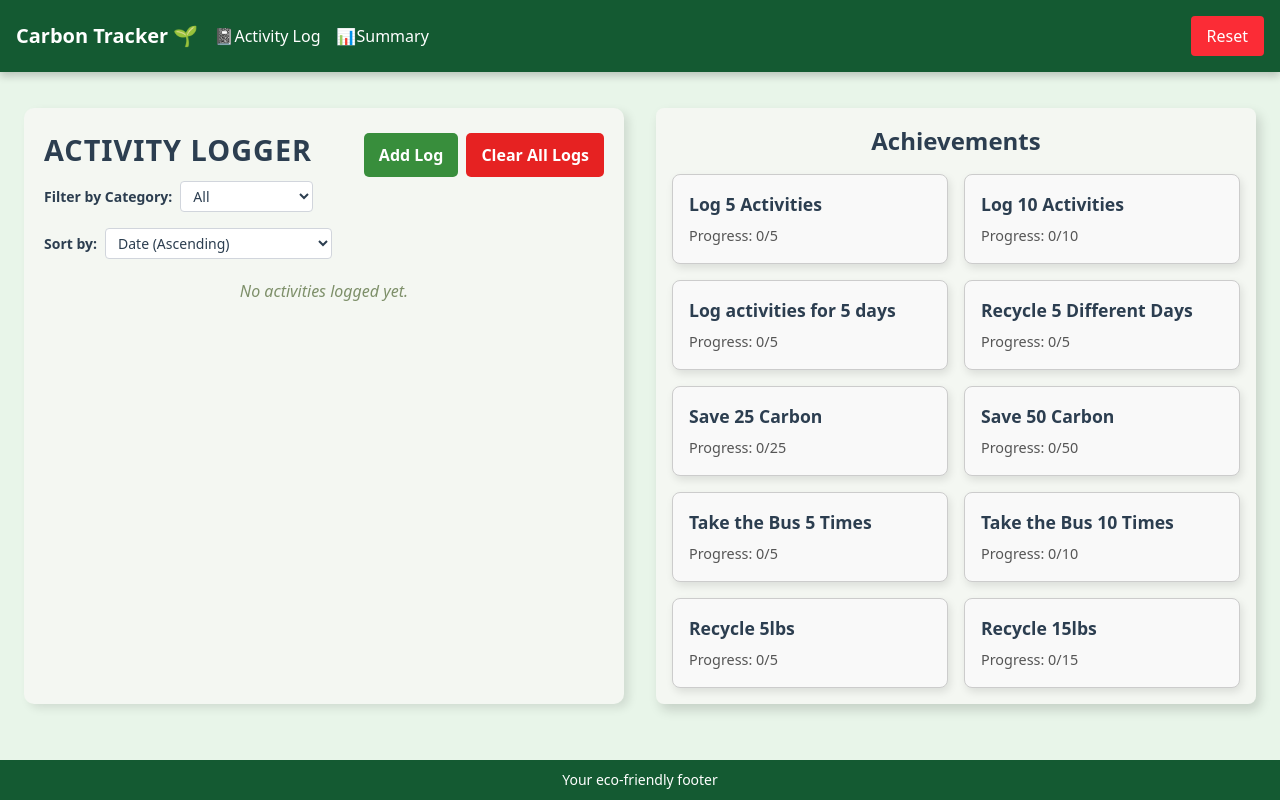
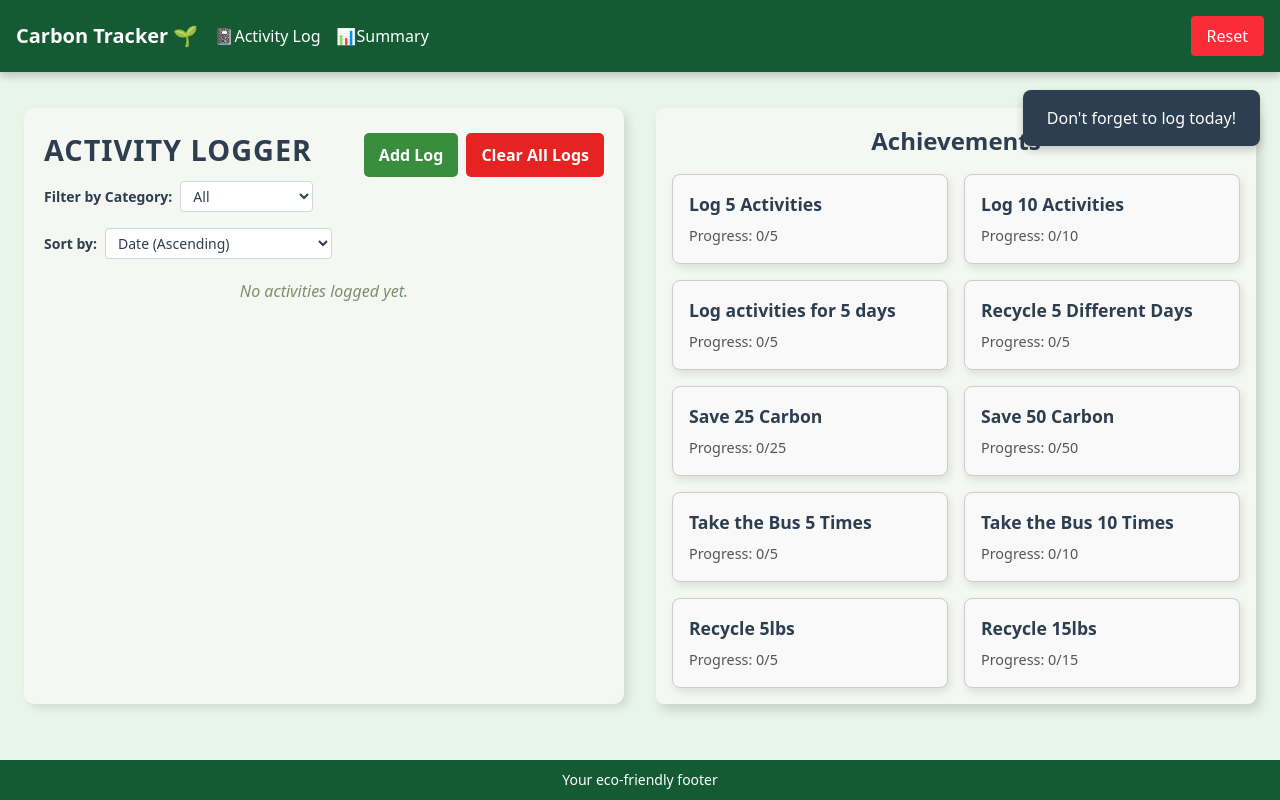
Before and after one commit to LukeJwalsh/426---HW1-Carbon-Footprint-Tracker, a React (Vite) app in the folder carbon-tracker/: page / in a window 1280 px wide. Built offline with nearby package versions, Linux system fonts and the light colour scheme.

Commit message:
Added regular notifications

```diff
--- a/carbon-tracker/src/components/AchievementTracker.css
+++ b/carbon-tracker/src/components/AchievementTracker.css
@@ -59,7 +59,7 @@
   /* Pop-up notification styling */
   .achievement-popup {
     position: fixed;
-    top: 20px;
+    top: 90px;
     right: 20px;
     background-color: #2c3e50;
     color: #fff;
--- /dev/null
+++ b/carbon-tracker/src/components/DailyNotification.css
@@ -0,0 +1,23 @@
+.daily-notification {
+    position: fixed;
+    top: 90px; /* Positioned below the fixed header */
+    right: 20px;
+    background-color: #2c3e50;
+    color: #fff;
+    padding: 1rem 1.5rem;
+    border-radius: 8px;
+    box-shadow: 0 4px 8px rgba(0, 0, 0, 0.2);
+    z-index: 9999; /* Increased z-index to ensure it stays on top */
+    animation: fadeIn 0.5s ease-out;
+  }
+
+  @keyframes fadeIn {
+    from {
+      opacity: 0;
+      transform: translateY(-20px);
+    }
+    to {
+      opacity: 1;
+      transform: translateY(0);
+    }
+  }
--- /dev/null
+++ b/carbon-tracker/src/components/DailyNotification.tsx
@@ -0,0 +1,43 @@
+import React, { useContext, useEffect, useState, useRef } from "react";
+import { ActivityContext } from "../context/ActivityContext";
+import "./DailyNotification.css";
+
+const DailyNotification: React.FC = () => {
+  const { state } = useContext(ActivityContext);
+  const [message, setMessage] = useState<string>("");
+  const [show, setShow] = useState<boolean>(false);
+  const lastSummaryCountRef = useRef<number>(0);
+  const timeoutRef = useRef<ReturnType<typeof setTimeout> | null>(null);
+
+  useEffect(() => {
+    const totalLogs = state.activities.length;
+
+    if (totalLogs === 0) {
+      // Show the "Don't forget to log today!" immediately
+      setMessage("Don't forget to log today!");
+      setShow(true);
+    } else if (totalLogs % 3 === 0 && totalLogs > lastSummaryCountRef.current) {
+      // Schedule the "View Summary" notification after 5 seconds
+      if (timeoutRef.current) clearTimeout(timeoutRef.current);
+      timeoutRef.current = setTimeout(() => {
+        setMessage("Don't forget to view the updated summary!");
+        setShow(true);
+        lastSummaryCountRef.current = totalLogs;
+
+        // Auto-hide after 3 seconds
+        setTimeout(() => setShow(false), 3000);
+      }, 5000);
+    } else {
+      setShow(false);
+    }
+
+    return () => {
+      if (timeoutRef.current) clearTimeout(timeoutRef.current);
+    };
+  }, [state.activities]);
+
+  if (!show) return null;
+  return <div className="daily-notification">{message}</div>;
+};
+
+export default DailyNotification;
--- a/carbon-tracker/src/components/LogsAndAchievementsView.tsx
+++ b/carbon-tracker/src/components/LogsAndAchievementsView.tsx
@@ -1,10 +1,13 @@
 import React from "react";
 import ActivityLogger from "../components/ActivityLogger";
 import AchievementTracker from "../components/AchievementTracker";
+import DailyNotification from "../components/DailyNotification";
 
 const LogsAndAchievementsView: React.FC = () => {
   return (
     <div className="flex flex-col md:flex-row gap-4">
+      {/* DailyNotification pops up automatically */}
+      <DailyNotification />
       <ActivityLogger className="w-full md:w-1/2" />
       <AchievementTracker className="w-full md:w-1/2" />
     </div>
--- a/carbon-tracker/src/state/activityReducer.ts
+++ /dev/null
@@ -1,84 +0,0 @@
-type FormDataType = {
-    title: string;
-    category: string;
-    quantity: string;
-    date: string;
-  };
-
-  type ActivityType = {
-    id: number;
-    title: string;
-    category: string;
-    quantity: number;
-    carbonImpact: number;
-    date: string;
-    saved?: boolean; // Indicates if it's a "saved" activity (e.g., Recycling)
-  };
-
-  type ActionType =
-    | { type: "UPDATE_FIELD"; field: keyof FormDataType; value: string }
-    | { type: "SUBMIT_ACTIVITY"; activity: ActivityType }
-    | { type: "RESET_FORM" }
-    | { type: "VALIDATION_ERROR"; message: string }
-    | { type: "TOGGLE_FULL_SCREEN_FORM" }
-    | { type: "LOAD_ACTIVITIES"; activities: ActivityType[] };
-
-  const initialState: {
-    activities: ActivityType[];
-    formData: FormDataType;
-    error: string | null;
-    fullScreenForm: boolean;
-  } = {
-    activities: [],
-    formData: {
-      title: "",
-      category: "",
-      quantity: "",
-      date: "",
-    },
-    error: null,
-    fullScreenForm: false,
-  };
-
-  function activityReducer(state: typeof initialState, action: ActionType): typeof initialState {
-    switch (action.type) {
-      case "UPDATE_FIELD":
-        return {
-          ...state,
-          formData: {
-            ...state.formData,
-            [action.field]: action.value,
-          },
-          error: null, // Reset error when user types
-        };
-
-      case "SUBMIT_ACTIVITY":
-        return {
-          ...state,
-          activities: [...state.activities, action.activity],
-          fullScreenForm: false, // Close form after submission
-        };
-
-      case "RESET_FORM":
-        return {
-          ...state,
-          formData: { title: "", category: "", quantity: "", date: "" },
-          error: null,
-        };
-
-      case "VALIDATION_ERROR":
-        return { ...state, error: action.message };
-
-      case "TOGGLE_FULL_SCREEN_FORM":
-        return { ...state, fullScreenForm: !state.fullScreenForm };
-
-      case "LOAD_ACTIVITIES":
-        return { ...state, activities: action.activities };
-
-      default:
-        return state;
-    }
-  }
-
-export { activityReducer, initialState };
-export type { ActionType };
```
